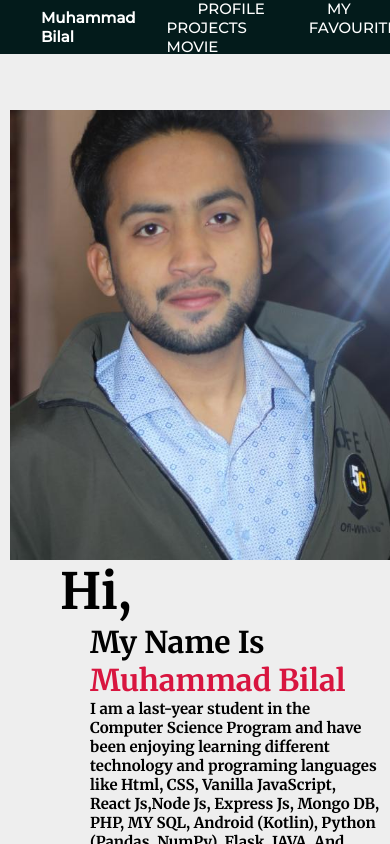
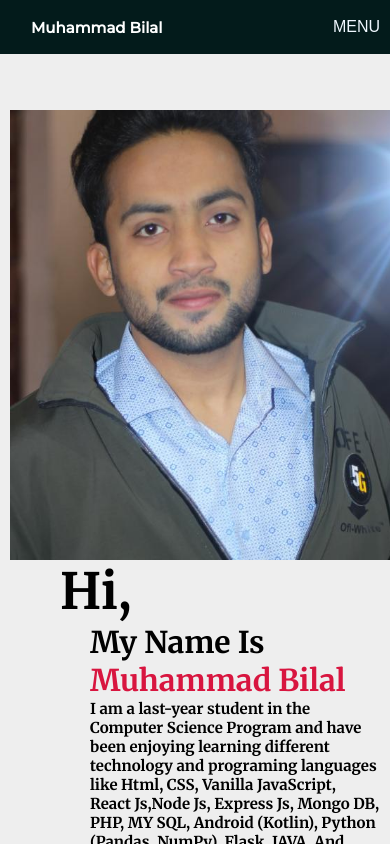
Before and after one commit to muhammadBilal5002/MERN_FILE_SHARING_WEBSITE_FRONTEND, a React (Create React App) app: page / in a window 390 px wide. Shown: the top 844 px of the page. Built offline with nearby package versions, Linux system fonts and the light colour scheme.

Commit message:
First Version

```diff
--- a/src/StyleSheet/index.css
+++ b/src/StyleSheet/index.css
@@ -14,20 +14,24 @@ body{
     background-color: rgba(238,238,238,255);
 }
 /* Component/Navigation */
+#nav-menu{
+    display: none;
+}
 .con-nav{
     background-color: rgb(3, 27, 27);
     /* border-radius: 15px; */
+    margin: 0;
     display: flex;
     flex-direction: row;
     align-items: center;
     justify-content: space-between;
     height: 54px;
-    padding: 10px;
+    padding: 0px;
 }
 .a{
     text-decoration: none;
 }
-.nav-link,.nav-name{
+.nav-link,.nav-name,.nav-link-menu{
     color: rgb(255, 255, 255);
     border: 1px solid rgba(0, 0, 0, 0);
     border-radius: 5px;
@@ -36,9 +40,52 @@ body{
     margin: 15px;
     font-family: 'Montserrat', sans-serif;
 }
+.nav-link-menu{
+margin: 10px 0;
+}
+.nav-link-menu{
+display: block;
+}
 .nav-link:hover{
     border: 1px dashed rgb(233, 230, 230);
     box-shadow: rgba(255, 0, 0, 0.623) 0px 7px 29px 0px;
+}
+#nav-menu{
+    color: aliceblue;
+    margin-right: 10px;
+    cursor: pointer;
+}
+#ismenu{
+    display: none;
+}
+#MenuOption{
+    position: absolute;
+    display: flex;
+    flex-direction: column;
+    align-items: flex-end;
+    top: 50px;
+    left: 0;
+    width: 100%;
+    height: 200px;
+    background-color:rgb(3, 27, 27);
+    color: aliceblue;
+}
+@media only screen and (max-width:726px) {
+    .nav-link{
+        padding: 10px 2px;
+        margin: 5px;
+
+    }
+}
+@media only screen and (max-width:590px) {
+    .nav-div-link{
+        display: none;
+    }
+    #nav-menu{
+        color: aliceblue;
+        display: block;
+        margin-right: 10px;
+    }
 }
 /* pages/About */
 .introline{
--- a/src/component/navigation.js
+++ b/src/component/navigation.js
@@ -1,8 +1,13 @@
 import { Link } from 'react-router-dom'
 import '../StyleSheet/index.css'
 
+function off_list_menu(){
+    document.getElementById('ismenu').style.display="none"
+}
+
 const Navigation = ()=>{
 return (
+    <>
     <>
     <div className='con-nav'>
     <div>
@@ -10,6 +15,19 @@ return (
             Muhammad Bilal
         </h1>
     </div>
+    <div className='' id='nav-menu' onClick={()=>{
+        let ismenu = document.getElementById('ismenu')
+        if(ismenu.style.display=="block"){
+            console.log("making block")
+            ismenu.style.display="none"
+        }
+        else{
+            console.log("none")
+            ismenu.style.display="block"
+        }
+
+    }}>MENU</div>
+
     <div className='nav-div-link'>
     <span>
     <Link to="/" className='a nav-link'>PROFILE</Link>
@@ -23,6 +41,20 @@ return (
     </div>
     </div>
     </>
+    <div className='ismenu' id='ismenu'>
+    <div id='MenuOption'>
+    <span>
+    <Link to="/" className='a nav-link-menu' onClick={off_list_menu}>PROFILE</Link>
+    </span>
+    <span>
+    <Link to="/MyProject" className='a nav-link-menu' onClick={off_list_menu}>MY PROJECTS</Link>
+    </span>
+    <span>
+    <Link to="/About" className='a nav-link-menu' onClick={off_list_menu}>FAVOURITE MOVIE</Link>
+    </span>
+    </div>
+    </div>
+    </>
     )
 
     }
--- a/src/pages/About.js
+++ b/src/pages/About.js
@@ -26,7 +26,7 @@ const About = () => {
                         <button className='intro-btn' onClick={()=>{
                             // fetch('https://filesharewithall.herokuapp.com/download/088b3f8c-dce9-4f6a-9946-f1bc1a99707c')
                             // .then(response => console.log('Ok'))
-                            window.open('https://filesharewithall.herokuapp.com/download/088b3f8c-dce9-4f6a-9946-f1bc1a99707c')
+                            window.open('https://filesharewithall.herokuapp.com/download/0a646b20-a6ca-4dbc-bec7-31e586c2645b')
                         }}>Download Resume</button>
                         <button className='intro-btn askmebtn' onClick={() => {
                             document.getElementById('ASKME').scrollIntoView()
```
